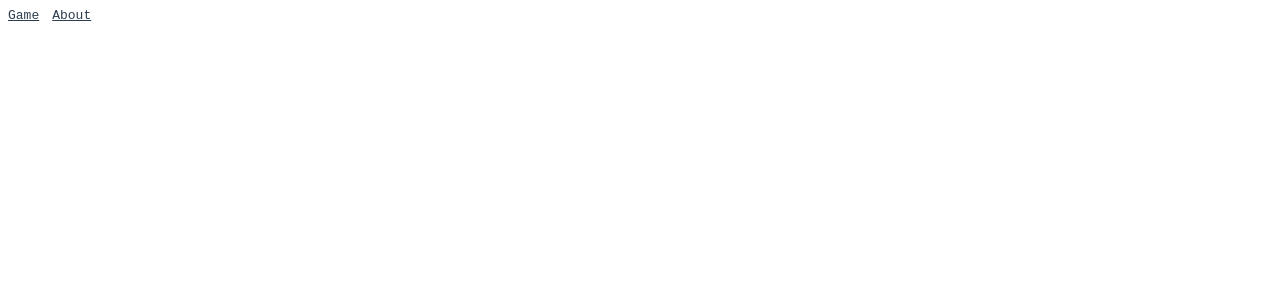
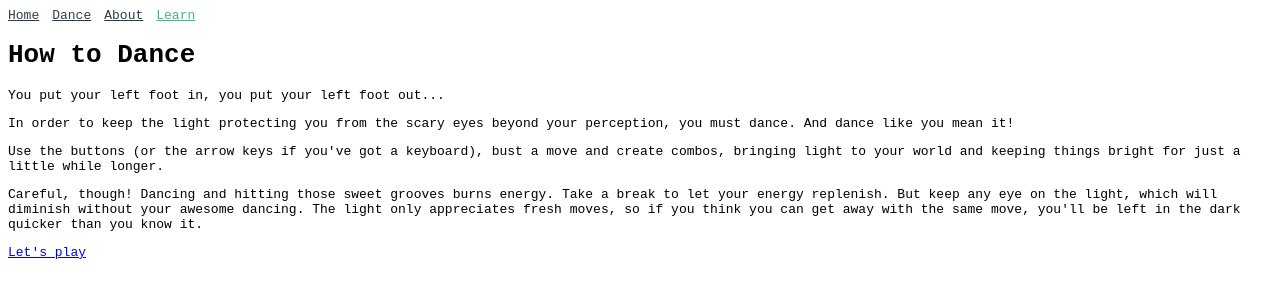
Before and after one commit to luczyna/dance-for-your-light, a Vue app: page /learn in a window 1280 px wide. Shown: the top 300 px of the page. Built offline with nearby package versions, Linux system fonts and the light colour scheme.

Commit message:
add navigation, enforcing a flow to start the game

```diff
--- a/src/App.vue
+++ b/src/App.vue
@@ -1,8 +1,10 @@
 <template>
   <div id="app">
     <div id="nav">
-      <router-link to="/">Game</router-link>
-      <router-link to="/about">About</router-link>
+      <router-link :to="{name: 'home'}">Home</router-link>
+      <router-link :to="{name: 'game'}">Dance</router-link>
+      <router-link :to="{name: 'about'}">About</router-link>
+      <router-link :to="{name: 'learn'}">Learn</router-link>
     </div>
     <router-view/>
   </div>
--- a/src/router.js
+++ b/src/router.js
@@ -1,6 +1,6 @@
 import Vue from 'vue'
 import Router from 'vue-router'
-import Game from './views/Game.vue'
+import Home from './views/Home.vue'
 
 Vue.use(Router)
 
@@ -11,14 +11,21 @@ export default new Router({
     {
       path: '/',
       name: 'home',
-      component: Game
+      component: Home
+    },
+    {
+      path: '/dance',
+      name: 'game',
+      component: () => import(/* webpackChunkName: "about" */ './views/Game.vue')
+    },
+    {
+      path: '/learn',
+      name: 'learn',
+      component: () => import(/* webpackChunkName: "about" */ './views/Learn.vue')
     },
     {
       path: '/about',
       name: 'about',
-      // route level code-splitting
-      // this generates a separate chunk (about.[hash].js) for this route
-      // which is lazy-loaded when the route is visited.
       component: () => import(/* webpackChunkName: "about" */ './views/About.vue')
     }
   ]
--- a/src/views/Game.vue
+++ b/src/views/Game.vue
@@ -1,5 +1,5 @@
 <template>
-  <div class="home">
+  <div>
     <EnergyLevel v-bind:limit="energyLimit" v-bind:amount="energy" />
     <LightLevel v-bind:limit="lightLimit" v-bind:amount="light" />
     <SNESButtons @sendMove="recieveMove"/>
--- /dev/null
+++ b/src/views/Home.vue
@@ -0,0 +1,7 @@
+<template>
+  <div>
+    <h1>Dance for your Light</h1>
+
+    <p><router-link :to="{name: 'learn'}">learn</router-link> or <router-link :to="{name: 'game'}">get dancing</router-link></p>
+  </div>
+</template>
--- /dev/null
+++ b/src/views/Learn.vue
@@ -0,0 +1,14 @@
+<template>
+  <div>
+    <h1>How to Dance</h1>
+    <p>You put your left foot in, you put your left foot out...</p>
+
+    <p>In order to keep the light protecting you from the scary eyes beyond your perception, you must dance. And dance like you mean it!</p>
+
+    <p>Use the buttons (or the arrow keys if you've got a keyboard), bust a move and create combos, bringing light to your world and keeping things bright for just a little while longer.</p>
+
+    <p>Careful, though! Dancing and hitting those sweet grooves burns energy. Take a break to let your energy replenish. But keep any eye on the light, which will diminish without your awesome dancing. The light only appreciates fresh moves, so if you think you can get away with the same move, you'll be left in the dark quicker than you know it.</p>
+
+    <p><router-link :to="{name: 'game'}">Let's play</router-link></p>
+  </div>
+</template>
```
